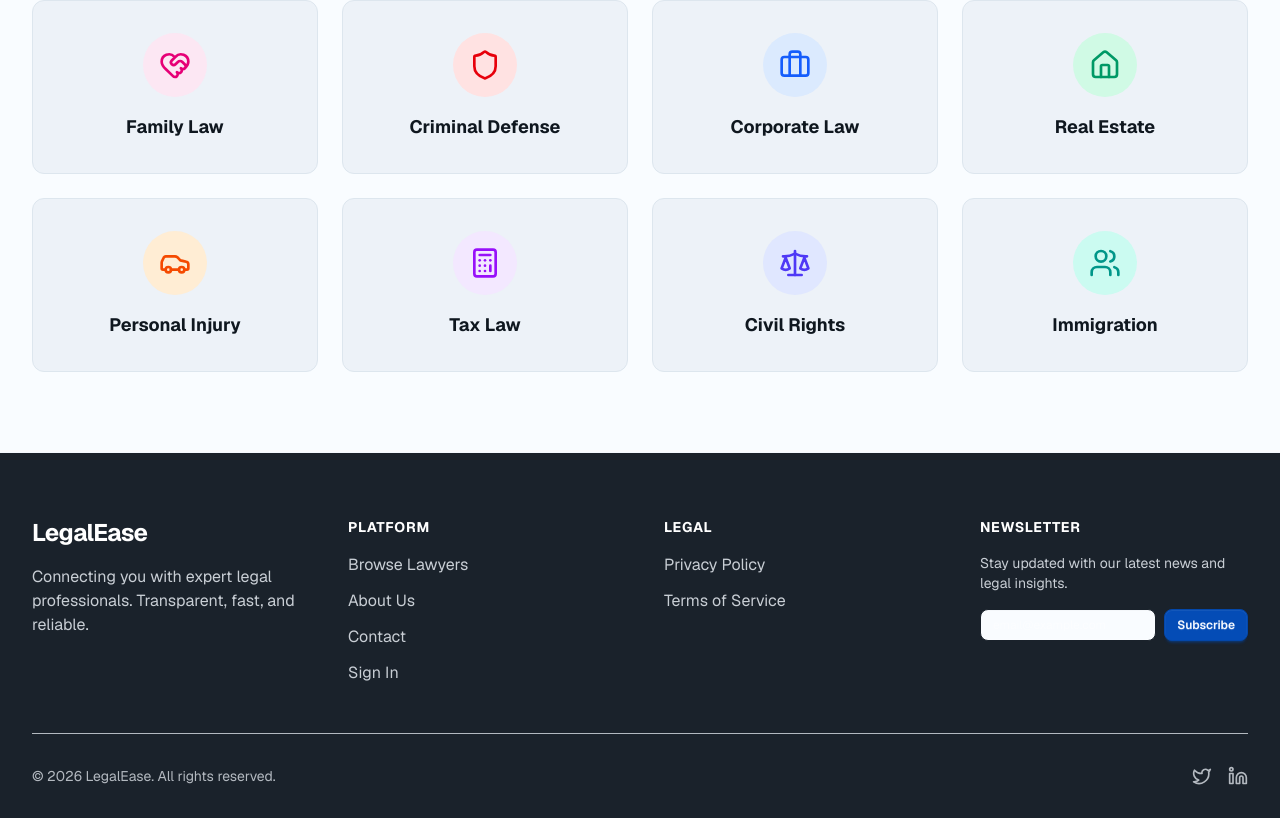
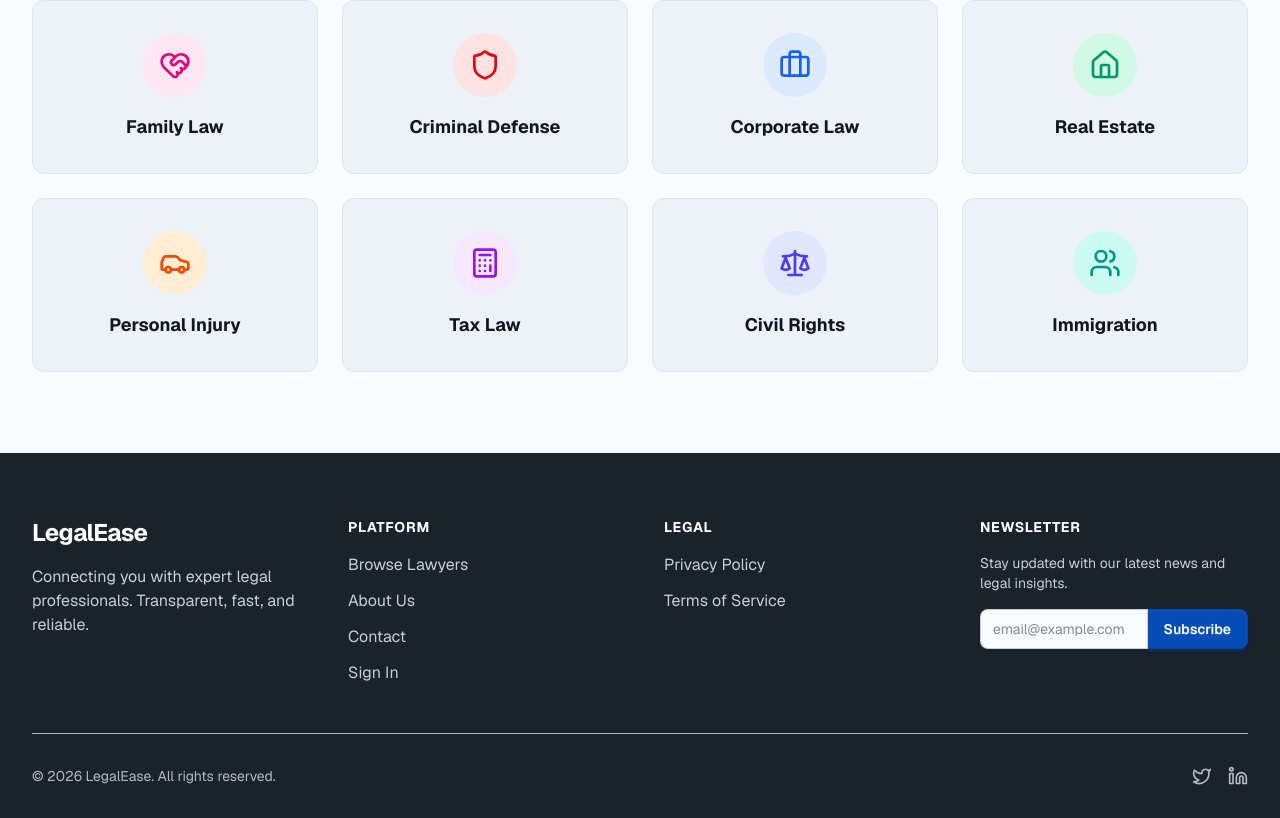
Before and after one commit to with-ph-b13/LegalEase, a Next.js app: page / in a window 1280 px wide. Shown: the part 2280-3098 px from the top of the page. Built offline with nearby package versions, Linux system fonts and the light colour scheme; no server answers.

Commit message:
style: fix footer newsletter input layout using daisyUI join component

```diff
--- a/components/layout/footer.tsx
+++ b/components/layout/footer.tsx
@@ -44,13 +44,13 @@ export function Footer() {
           <div>
             <h4 className="font-bold text-white mb-4 uppercase tracking-wider text-sm">Newsletter</h4>
             <p className="opacity-80 mb-4 text-sm">Stay updated with our latest news and legal insights.</p>
-            <form className="flex gap-2" onSubmit={(e) => e.preventDefault()}>
+            <form className="join w-full" onSubmit={(e) => e.preventDefault()}>
               <input
                 type="email"
                 placeholder="email@example.com"
-                className="input input-bordered input-sm w-full bg-neutral-focus text-white border-neutral"
+                className="input input-bordered join-item w-full text-base-content"
               />
-              <button type="button" className="btn btn-primary btn-sm">Subscribe</button>
+              <button type="button" className="btn btn-primary join-item">Subscribe</button>
             </form>
           </div>
 
```
